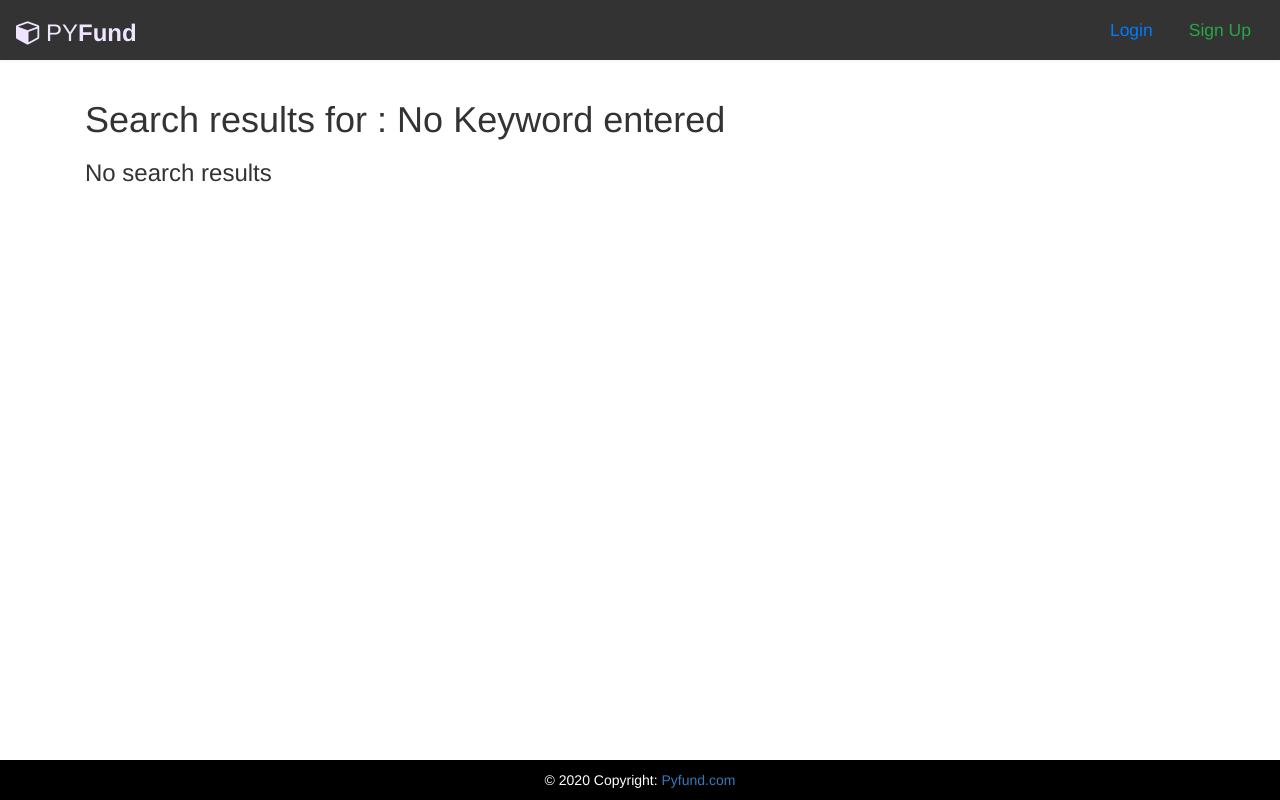
After one commit to asaid-0/pyreads, a Django app: page /home/project/search in a window 1280 px wide. The commit adds this page. Run offline with Django 3.2, Linux system fonts and the light colour scheme; some libraries are stand-ins or nearby versions.

Commit message:
add search by title or tag

```diff
--- /dev/null
+++ b/projects/templates/projects/search.html
@@ -0,0 +1,33 @@
+{% extends 'base.html' %}
+
+{% block title %} Search {% endblock %}
+{% load static %}
+
+{% block content %}
+
+<h1>Search results for : {{ key_word }}</h1>
+
+    {% if results.tag_results %}
+    <h2>By Tag:</h2>
+        <ul>
+        {% for project in results.tag_results %}
+            <li><a href="{% url 'view_project' project.id %}">{{project.title}}</a></li>
+        {% endfor %}
+        </ul>
+    {% endif %}
+
+    {% if results.title_results %}
+    <h2>By Title:</h2>
+        <ul>
+        {% for project in results.title_results %}
+            <li><a href="{% url 'view_project' project.id %}">{{project.title}}</a></li>
+        {% endfor %}
+        </ul>
+    {% endif %}
+
+    {% if not results.title_results and not results.tags_results %}
+    <h3>No search results</h3>
+    {% endif %}
+
+
+{% endblock %}
--- a/projects/urls.py
+++ b/projects/urls.py
@@ -1,5 +1,5 @@
 from django.urls import path
-from .views import add_project, view_project, add_comment, delete_project, get_category_projects, add_donation, report_comment, report_project, add_rate
+from .views import add_project, view_project, add_comment, delete_project, get_category_projects, add_donation, report_comment, report_project, add_rate, search_by_tag_title
 
 urlpatterns = [
     path('project/new', add_project, name='add_project'),
@@ -10,5 +10,6 @@ urlpatterns = [
     path('project/ajax/donation', add_donation, name='donate'),
     path('comment/<int:id>/report', report_comment, name='report_comment'),
     path('project/<int:id>/report', report_project, name='report_project'),
+    path('project/search', search_by_tag_title, name="search"),
     path('project/ajax/rate', add_rate, name='rate')
 ]
--- a/projects/views.py
+++ b/projects/views.py
@@ -2,6 +2,7 @@ from django.shortcuts import render
 from .forms import AddProjectForm, ImageForm, CommentForm, DonateForm
 from django.shortcuts import redirect
 from django.db.models import Sum, Avg
+from taggit.models import Tag
 from users.models import Project, Comment, Category, Donation, Project_pictures, User, Rate, Project_pictures as Pics
 from django.http import HttpResponse
 from django.contrib.auth.decorators import login_required
@@ -210,3 +211,25 @@ def add_rate(request):
             return HttpResponse(json.dumps({'error': "Something went wrong"}), content_type="application/json", status=403)
     else:
         return HttpResponse(json.dumps({'error': "Something went wrong"}), content_type="application/json", status=400)
+
+
+def search_by_tag_title(request):
+    if request.method == 'GET' and request.GET.get('q'):
+        search_word = request.GET['q']
+        search_results = {}
+        try:
+            search_results['title_results'] = Project.objects.get(title=search_word)
+        except Project.DoesNotExist:
+            search_results['title_results'] = None
+
+        try:
+            tag = Tag.objects.get(name=search_word)
+            search_results['tags_results'] = Project.objects.filter(tags=tag)
+        except Project.DoesNotExist:
+            search_results['tags_results'] = None
+        except Tag.DoesNotExist:
+            search_results['tags_results'] = None
+
+        return render(request, "projects/search.html", {'results':search_results, 'key_word':search_word})
+    else:
+        return render(request, "projects/search.html", {'results':None, 'key_word':'No Keyword entered'})
--- a/templates/base.html
+++ b/templates/base.html
@@ -42,10 +42,10 @@
     {% if user.is_authenticated %}
     <!-- Collection of nav links, forms, and other content for toggling -->
     <div id="navbarCollapse" class="collapse navbar-collapse justify-content-start">
-      <form class="navbar-form form-inline">
+      <form id="searchForm" class="navbar-form form-inline" action="{% url 'search' %}" method="GET">
         <div class="input-group search-box">
-          <input type="text" id="search" class="form-control" placeholder="Search here...">
-          <span class="input-group-addon"><i class="material-icons">&#xE8B6;</i></span>
+          <input type="text" id="search" name="q" class="form-control" placeholder="Search here...">
+          <button class="input-group-addon" id="searchBox" type="submit"><i class="material-icons">&#xE8B6;</i></button>
         </div>
       </form>
       <ul class="nav navbar-nav navbar-right ml-auto">
@@ -104,6 +104,16 @@
     crossorigin="anonymous"></script>
   <script src="https://cdnjs.cloudflare.com/ajax/libs/jquery/3.3.1/jquery.min.js"></script>
 
+  <script>
+    //script for searching
+    $("#searchForm").on('submit', function(e){
+        let search = $('#search').val();
+        if(!search){
+          e.preventDefault()
+      }
+    })
+  </script>
+
   {% block script %}{% endblock %}
 
 
```
